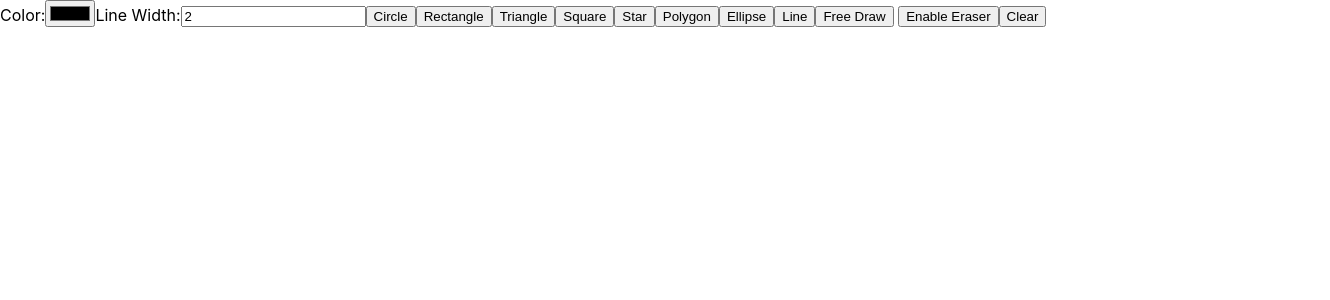
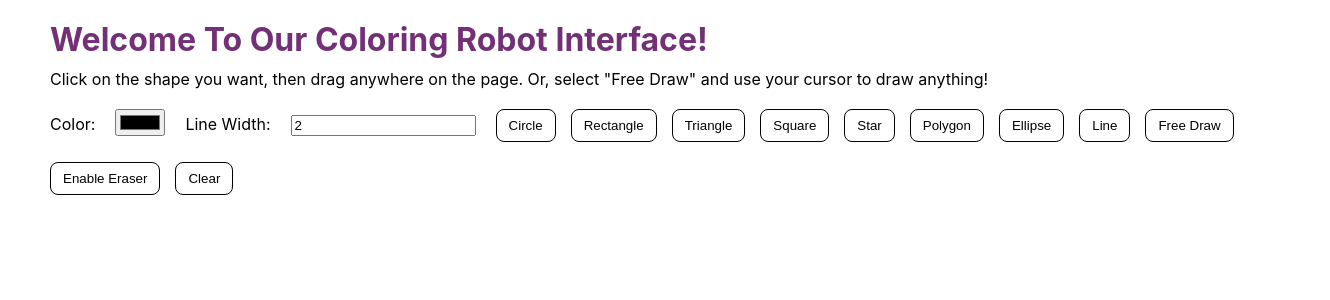
Before and after one commit to zephtao/cse481, a React (Create React App) app in the folder capstone481/: page / in a window 1280 px wide. Shown: the top 300 px of the page, 1330 px wide, since content can reach past the window. Built offline with nearby package versions, Linux system fonts and the light colour scheme.

Commit message:
UI improvements

```diff
--- a/capstone481/src/App.js
+++ b/capstone481/src/App.js
@@ -100,6 +100,10 @@ function App() {
   return (
       <div>
         <div>
+          <h1>Welcome To Our Coloring Robot Interface!</h1>
+
+          <p>Click on the shape you want, then drag anywhere on the page. Or, select "Free Draw" and use your cursor to draw anything!</p>
+
           <label>Color:</label>
           <input
               type="color"
@@ -112,17 +116,17 @@ function App() {
               value={lineWidth}
               onChange={(e) => setLineWidth(e.target.value)}
           />
-          <button onClick={() => setCurrentShape({ type: 'circle' })}>Circle</button>
-          <button onClick={() => setCurrentShape({ type: 'rectangle' })}>Rectangle</button>
-          <button onClick={() => setCurrentShape({ type: 'triangle' })}>Triangle</button>
-          <button onClick={() => setCurrentShape({ type: 'square' })}>Square</button>
-          <button onClick={() => setCurrentShape({ type: 'star' })}>Star</button>
-          <button onClick={() => setCurrentShape({ type: 'polygon' })}>Polygon</button>
-          <button onClick={() => setCurrentShape({ type: 'ellipse' })}>Ellipse</button>
-          <button onClick={() => setCurrentShape({ type: 'line' })}>Line</button>
-          <button onClick={() => setCurrentShape(null)}>Free Draw</button> {/* Button to draw lines freely */}
-          <button onClick={toggleEraser}>{isEraserActive ? 'Disable Eraser' : 'Enable Eraser'}</button>
-          <button onClick={clearAllDrawings}>Clear</button>
+          <button className="normal-button" onClick={() => setCurrentShape({ type: 'circle' })}>Circle</button>
+          <button className="normal-button" onClick={() => setCurrentShape({ type: 'rectangle' })}>Rectangle</button>
+          <button className="normal-button" onClick={() => setCurrentShape({ type: 'triangle' })}>Triangle</button>
+          <button className="normal-button" onClick={() => setCurrentShape({ type: 'square' })}>Square</button>
+          <button className="normal-button" onClick={() => setCurrentShape({ type: 'star' })}>Star</button>
+          <button className="normal-button" onClick={() => setCurrentShape({ type: 'polygon' })}>Polygon</button>
+          <button className="normal-button" onClick={() => setCurrentShape({ type: 'ellipse' })}>Ellipse</button>
+          <button className="normal-button" onClick={() => setCurrentShape({ type: 'line' })}>Line</button>
+          <button className="normal-button" onClick={() => setCurrentShape(null)}>Free Draw</button> {/* Button to draw lines freely */}
+          <button className="normal-button" onClick={toggleEraser}>{isEraserActive ? 'Disable Eraser' : 'Enable Eraser'}</button>
+          <button className="normal-button" onClick={clearAllDrawings}>Clear</button>
 
         </div>
         <Stage
--- a/capstone481/src/index.css
+++ b/capstone481/src/index.css
@@ -12,3 +12,21 @@ code {
   font-family: source-code-pro, Menlo, Monaco, Consolas, 'Courier New',
   monospace;
 }
+
+h1 {
+  color: #733076;
+}
+
+.normal-button {
+  border: 1.5px solid black;
+  background-color: transparent;
+  padding: 8px 12px;
+  color: black;
+  cursor: pointer;
+  margin-right: 5px;
+  border-radius: 8px;
+}
+
+* {
+  margin: 10px;
+}
```
